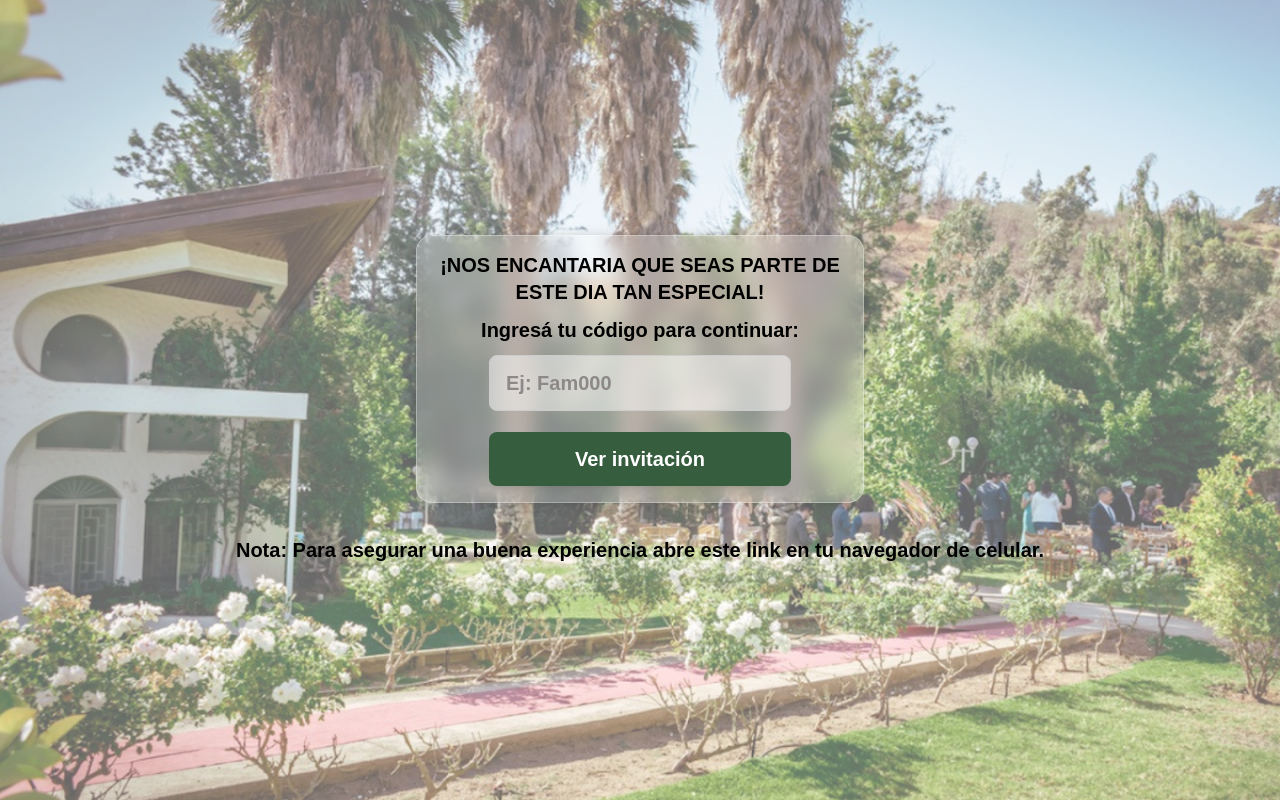
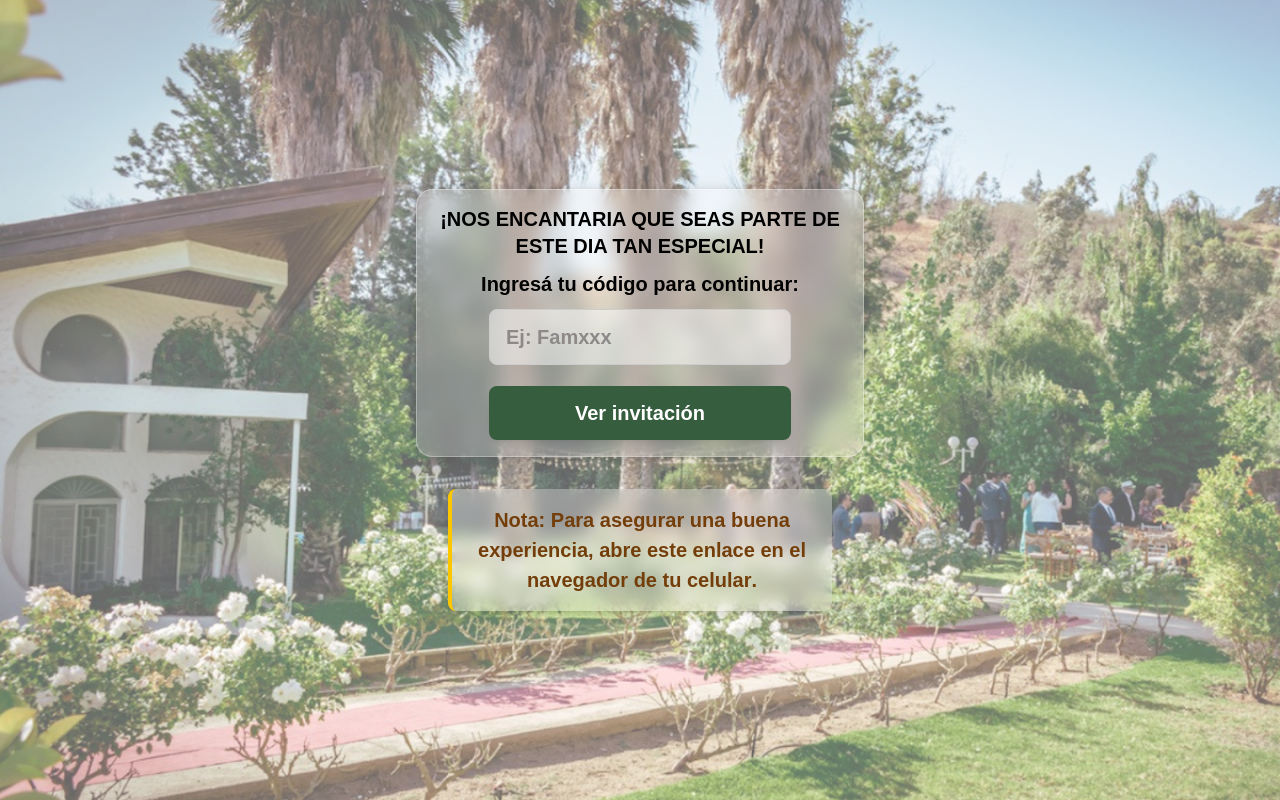
Before and after one commit to Dev-FrddySign/Wedding, a React (Vite) app: page / in a window 1280 px wide. Built offline with nearby package versions, Linux system fonts and the light colour scheme; a web font is replaced by a local one.

Commit message:
seguimos con los cambios comenzamos.

```diff
--- a/src/component/Form/Authentication.jsx
+++ b/src/component/Form/Authentication.jsx
@@ -99,13 +99,13 @@ const Authentication = () => {
                                 ¡NOS ENCANTARIA QUE SEAS PARTE DE ESTE DIA TAN ESPECIAL!
                             </h4>
                             <p className="text-black mb-2 font2 font-semibold">Ingresá tu código para continuar:</p>
-                            <form onSubmit={handleSubmit} className="flex flex-col gap-4 items-center ">
+                            <form onSubmit={handleSubmit} className="flex flex-col gap-4 items-center">
                                 <input
                                     type="text"
                                     value={code}
                                     onChange={(e) => setCode(e.target.value)}
-                                    placeholder="Ej: Fam000"
-                                    className="font2 font-semibold w-full px-4 py-2 border rounded-lg text-gray-700 focus:border-blue-500 focus:outline-none"
+                                    placeholder="Ej: Famxxx"
+                                    className=" font2 font-semibold w-full px-4 py-2 border rounded-lg text-gray-700 focus:border-blue-500 focus:outline-none"
                                 />
                                 {error && <p className="text-red-500 text-sm text-center">{error}</p>}
                                 <button
@@ -120,22 +120,24 @@ const Authentication = () => {
                 )}
 
                 {submitted && guestInfo && (
-                    <div className="popup-container bg-white/60 backdrop-blur-md p-8 rounded-xl shadow-lg border border-white/40 text-center max-w-md animate-fade-in flex flex-col items-center">
-                        <h2 className="text-xl font-bold mb-2 text-gray-800">¡Bienvenid@!</h2>
+                    <div className="popup-container bg-white/10 backdrop-blur-md px-18 py-3 rounded-xl shadow-lg border border-white/40 text-center max-w-md animate-fade-in flex flex-col items-center">
+                        <h2 className="text-xl font-bold mb-2 text-gray-800">¡Bienvenido!</h2>
                         <p className="text-lg text-gray-700 mb-1"><strong>Invitado(s):</strong> {guestInfo.name}</p>
                         <p className="text-gray-700 mb-4"><strong>Número de invitados:</strong> {guestInfo.guests}</p>
                         <button
                             onClick={handleGoToInvitation}
-                            className="bg-blue-500 text-white px-4 py-2 rounded-lg hover:bg-blue-600 transition duration-300 shadow-lg focus:outline-none display flex justify-center items-center"
+                            className="bg-blue-500 text-white px-4 py-2 rounded-lg hover:bg-blue-600 transition duration-300 shadow-lg focus:outline-none flex justify-center items-center"
                         >
                             Ver invitación
                         </button>
                     </div>
                 )}
-                <div>
-                    <p className='font2 font-bold text-black mt-8 text-center'>
-                        Nota: Para asegurar una buena experiencia abre este link en tu navegador de celular.
-                    </p>
+                <div className="mt-8 w-full max-w-md px-8">
+                    <div className="transition duration-300 bg-white/30 border-l-4 border-yellow-400 text-yellow-900 p-4 rounded-lg shadow-md backdrop-blur-sm hover:bg-white/60 hover:backdrop-blur-md hover:shadow-lg hover:border-white/40">
+                        <p className="font2 font-semibold text-center">
+                            <strong>Nota:</strong> Para asegurar una buena experiencia, abre este enlace en el <strong>navegador de tu celular</strong>.
+                        </p>
+                    </div>
                 </div>
             </div>
         </div>
```
